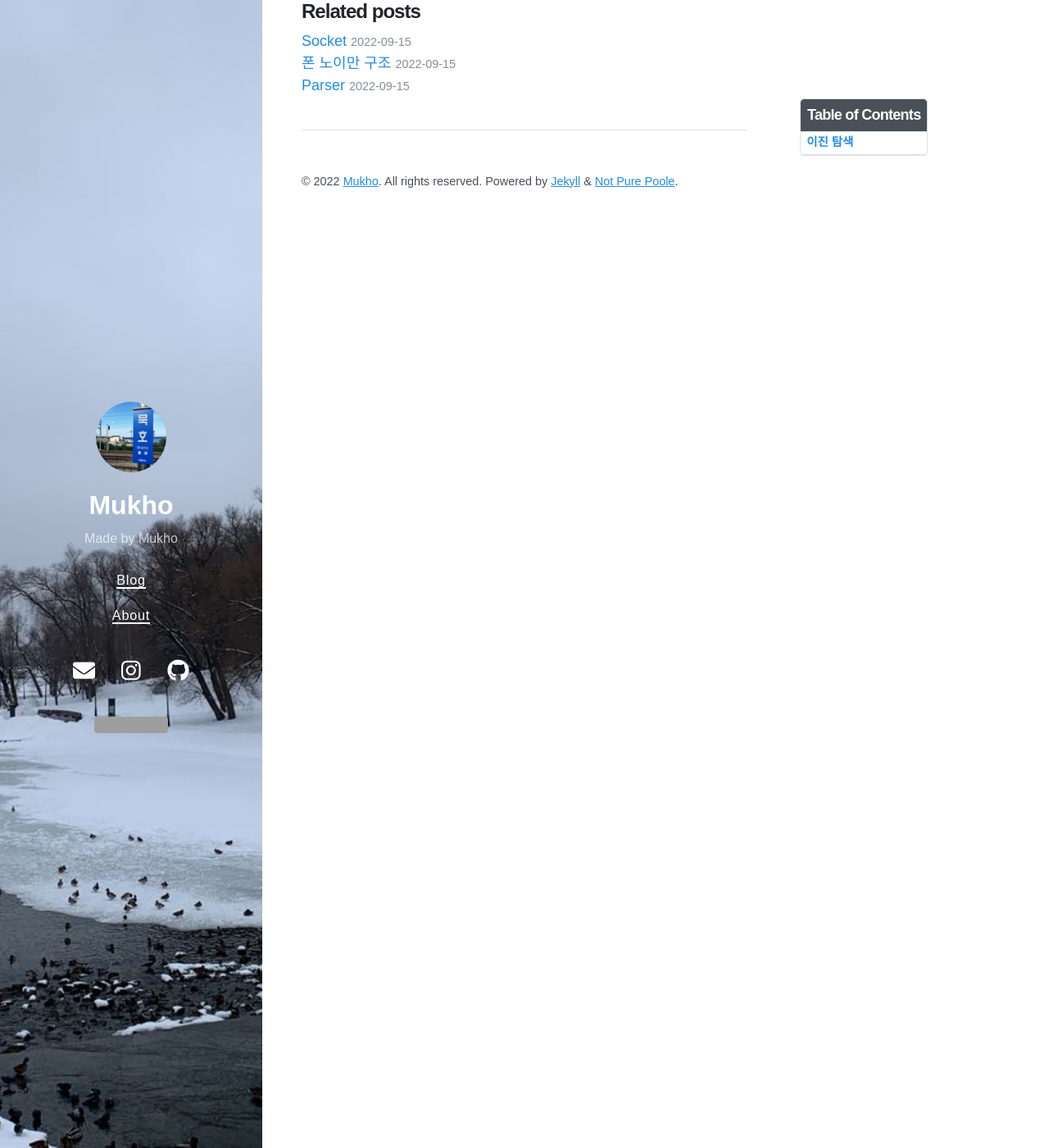
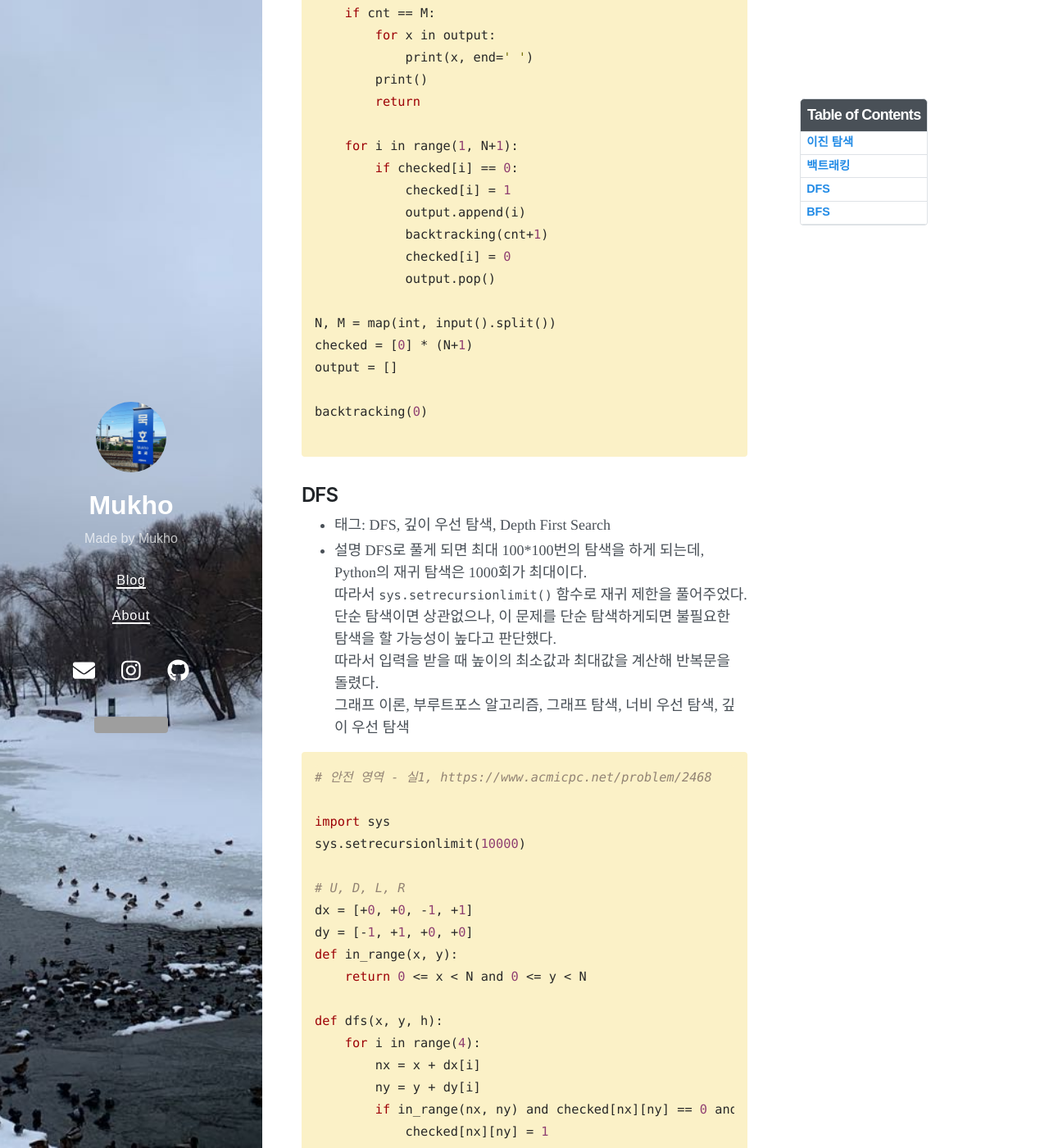
Before and after one commit to mukhoplus/mukhoplus.github.io, a Jekyll site: the page built from _posts/2022-08-29-코딩테스트 낙서장3.md, in a window 1280 px wide and 1400 px high, scrolled down 1153 px. Shown: the whole window at 82% size. Built offline with Jekyll 4.4.1, drawn with Linux system fonts in a browser that asks for light colours; nearby versions of some CDN libraries; comment, search, counter and statistics services are not loaded; some of the changed text lies outside the part shown; grey boxes are pictures that could not be loaded.

Commit message:
Update: backtracking, dfs, bfs

````diff
--- a/_posts/2022-08-29-코딩테스트 낙서장3.md
+++ b/_posts/2022-08-29-코딩테스트 낙서장3.md
@@ -38,3 +38,146 @@
 print(binarySearch(11, lst, 0, len(lst)-1)) # -1
 
 ```
+
+## 백트래킹
+
+- 태그: 백트래킹, backtracking
+
+```python
+# N과 M (1) - 실3, https://www.acmicpc.net/problem/15649
+
+def backtracking(cnt):
+    if cnt == M:
+        for x in output:
+            print(x, end=' ')
+        print()
+        return
+
+    for i in range(1, N+1):
+        if checked[i] == 0:
+            checked[i] = 1
+            output.append(i)
+            backtracking(cnt+1)
+            checked[i] = 0
+            output.pop()
+
+N, M = map(int, input().split())
+checked = [0] * (N+1)
+output = []
+
+backtracking(0)
+
+```
+
+## DFS
+
+- 태그: DFS, 깊이 우선 탐색, Depth First Search
+- 설명
+    DFS로 풀게 되면 최대 100*100번의 탐색을 하게 되는데, Python의 재귀 탐색은 1000회가 최대이다.<br>
+    따라서 ``sys.setrecursionlimit()`` 함수로 재귀 제한을 풀어주었다.<br>
+    단순 탐색이면 상관없으나, 이 문제를 단순 탐색하게되면 불필요한 탐색을 할 가능성이 높다고 판단했다.<br>
+    따라서 입력을 받을 때 높이의 최소값과 최대값을 계산해 반복문을 돌렸다.<br>
+    그래프 이론, 부루트포스 알고리즘, 그래프 탐색, 너비 우선 탐색, 깊이 우선 탐색
+
+```python
+# 안전 영역 - 실1, https://www.acmicpc.net/problem/2468
+
+import sys
+sys.setrecursionlimit(10000)
+
+# U, D, L, R
+dx = [+0, +0, -1, +1]
+dy = [-1, +1, +0, +0]
+def in_range(x, y):
+    return 0 <= x < N and 0 <= y < N
+
+def dfs(x, y, h):
+    for i in range(4):
+        nx = x + dx[i]
+        ny = y + dy[i]
+        if in_range(nx, ny) and checked[nx][ny] == 0 and area[nx][ny] > h:
+            checked[nx][ny] = 1
+            dfs(nx, ny, h)
+
+N = int(input())
+in_min = 101
+in_max = 0
+area = []
+for _ in range(N):
+    temp = list(map(int, input().split()))
+    in_min = min(min(temp), in_min)
+    in_max = max(max(temp), in_max)
+    area.append(temp)
+
+safe = 1
+for h in range(in_min, in_max+1):
+    checked = [[0 for _ in range(N)] for _ in range(N)]
+    cnt = 0
+    for i in range(N):
+        for j in range(N):
+            if area[i][j] > h and checked[i][j] == 0:
+                checked[i][j] = 1
+                cnt += 1
+                dfs(i, j, h)
+    safe = max(safe, cnt)
+
+print(safe)
+
+```
+
+## BFS
+
+- 태그: BFS, 너비 우선 탐색, Breath First Search
+
+```python
+# 안전 영역 - 실1, https://www.acmicpc.net/problem/2468
+
+from collections import deque
+
+# U, D, L, R
+dx = [+0, +0, -1, +1]
+dy = [-1, +1, +0, +0]
+def in_range(x, y):
+    return 0 <= x < N and 0 <= y < N
+
+def bfs(x, y, h):
+    q = deque()
+    q.append([x, y])
+    checked[x][y] = 1
+
+    while q:
+        cx, cy = q.popleft()
+
+        for i in range(4):
+            nx = cx + dx[i]
+            ny = cy + dy[i]
+
+            if in_range(nx, ny) and checked[nx][ny] == 0 and area[nx][ny] > h:
+                q.append([nx, ny])
+                checked[nx][ny] = 1
+
+N = int(input())
+in_min = 101
+in_max = 0
+area = []
+for _ in range(N):
+    temp = list(map(int, input().split()))
+    in_min = min(min(temp), in_min)
+    in_max = max(max(temp), in_max)
+    area.append(temp)
+
+safe = 1
+for h in range(in_min, in_max+1):
+    checked = [[0 for _ in range(N)] for _ in range(N)]
+    cnt = 0
+    for i in range(N):
+        for j in range(N):
+            if area[i][j] > h and checked[i][j] == 0:
+                checked[i][j] = 1
+                cnt += 1
+                bfs(i, j, h)
+    safe = max(safe, cnt)
+
+print(safe)
+
+```
````
Also changed, not shown: other parts of _posts/2022-08-29-코딩테스트 낙서장3.md (+1 -1 lines).
